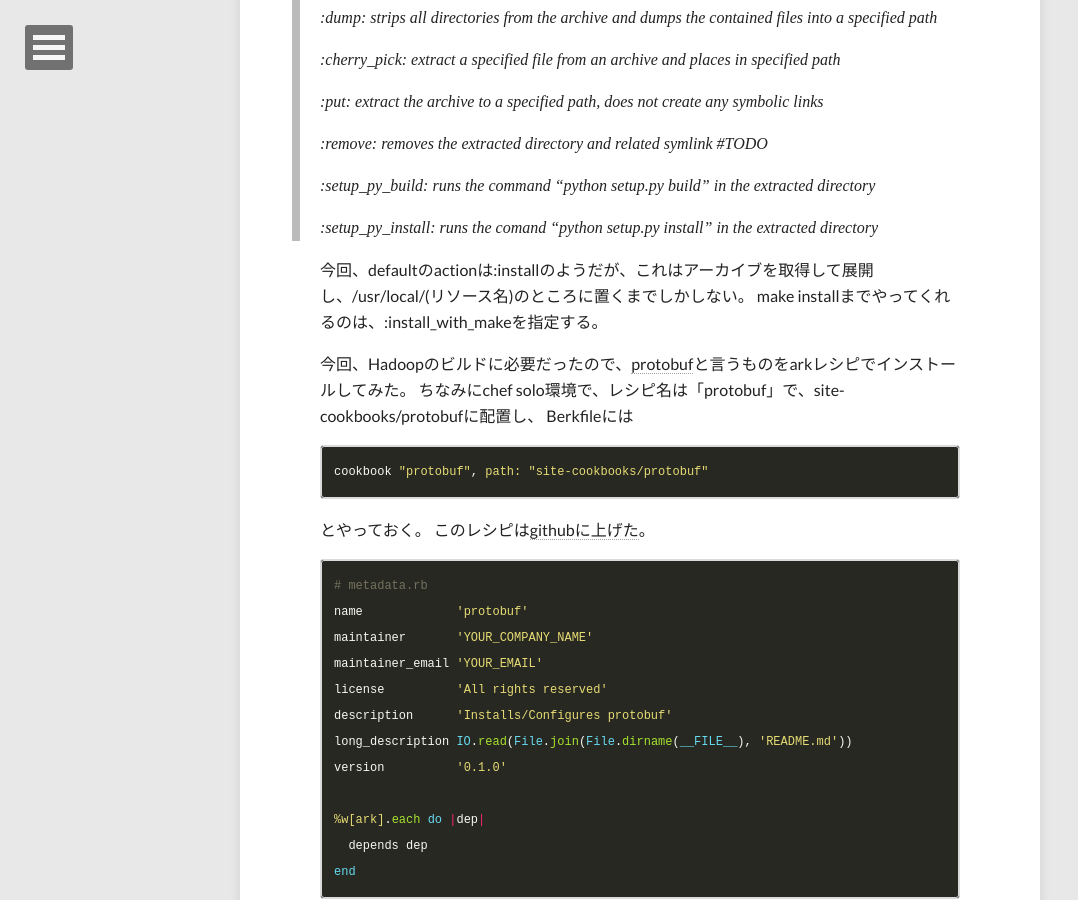
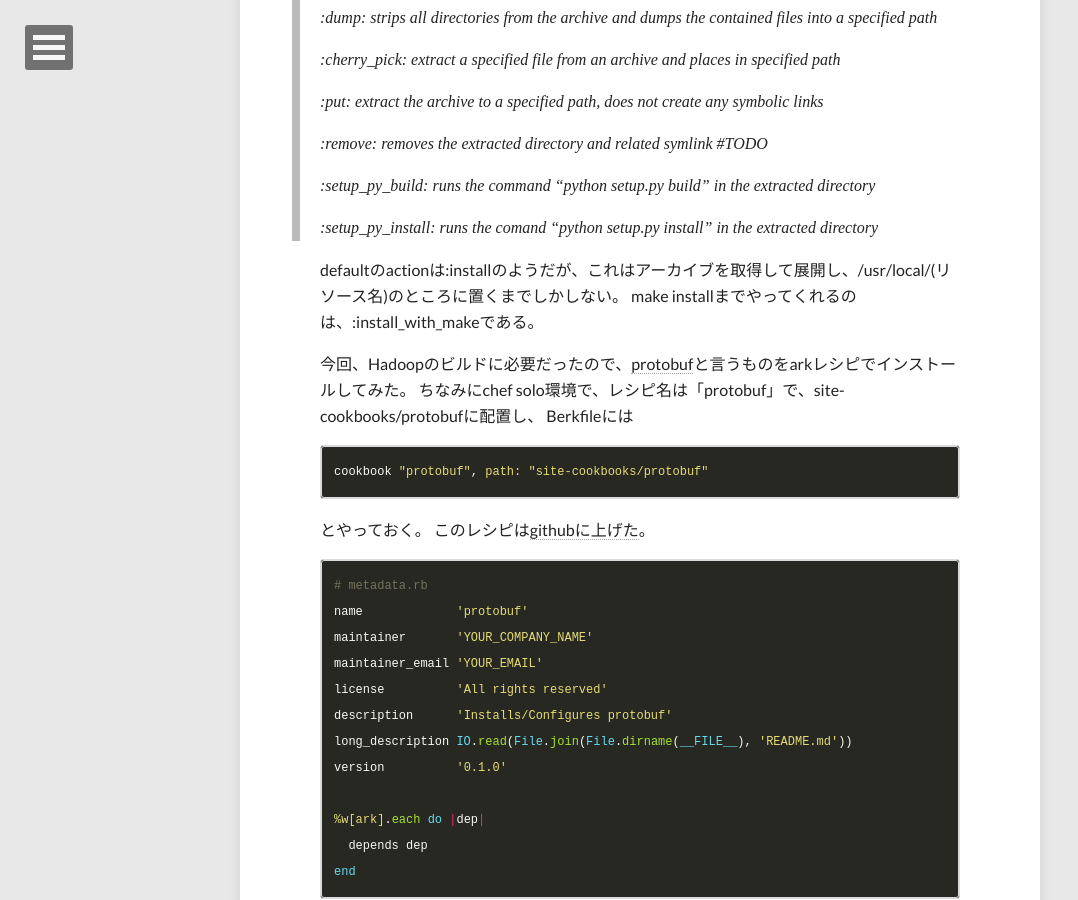
Before and after one commit to tmpla/tmpla.github.io, a Jekyll site: the page built from _posts/2014-06-14-make-install-in-ark-recipe.md, in a window 1280 px wide and 900 px high, scrolled down 796 px. Shown: the whole window, without its empty margins (0-1078 px from the left). Built offline with Jekyll 4.4.1, drawn with Linux system fonts in a browser that asks for light colours; nearby versions of some CDN libraries; Markdown is read by kramdown in place of the engine named in the settings.

Commit message:
arkの記事修正

```diff
--- a/_posts/2014-06-14-make-install-in-ark-recipe.md
+++ b/_posts/2014-06-14-make-install-in-ark-recipe.md
@@ -44,8 +44,8 @@ arkと言うリソースでは下記のようなactionがある。
 :setup\_py\_install: runs the comand "python setup.py install" in the extracted directory
 
 
-今回、defaultのactionは:installのようだが、これはアーカイブを取得して展開し、/usr/local/(リソース名)のところに置くまでしかしない。
-make installまでやってくれるのは、:install\_with\_makeを指定する。
+defaultのactionは:installのようだが、これはアーカイブを取得して展開し、/usr/local/(リソース名)のところに置くまでしかしない。
+make installまでやってくれるのは、:install\_with\_makeである。
 
 今回、Hadoopのビルドに必要だったので、[protobuf](https://code.google.com/p/protobuf/)と言うものをarkレシピでインストールしてみた。
 ちなみにchef solo環境で、レシピ名は「protobuf」で、site-cookbooks/protobufに配置し、
```
